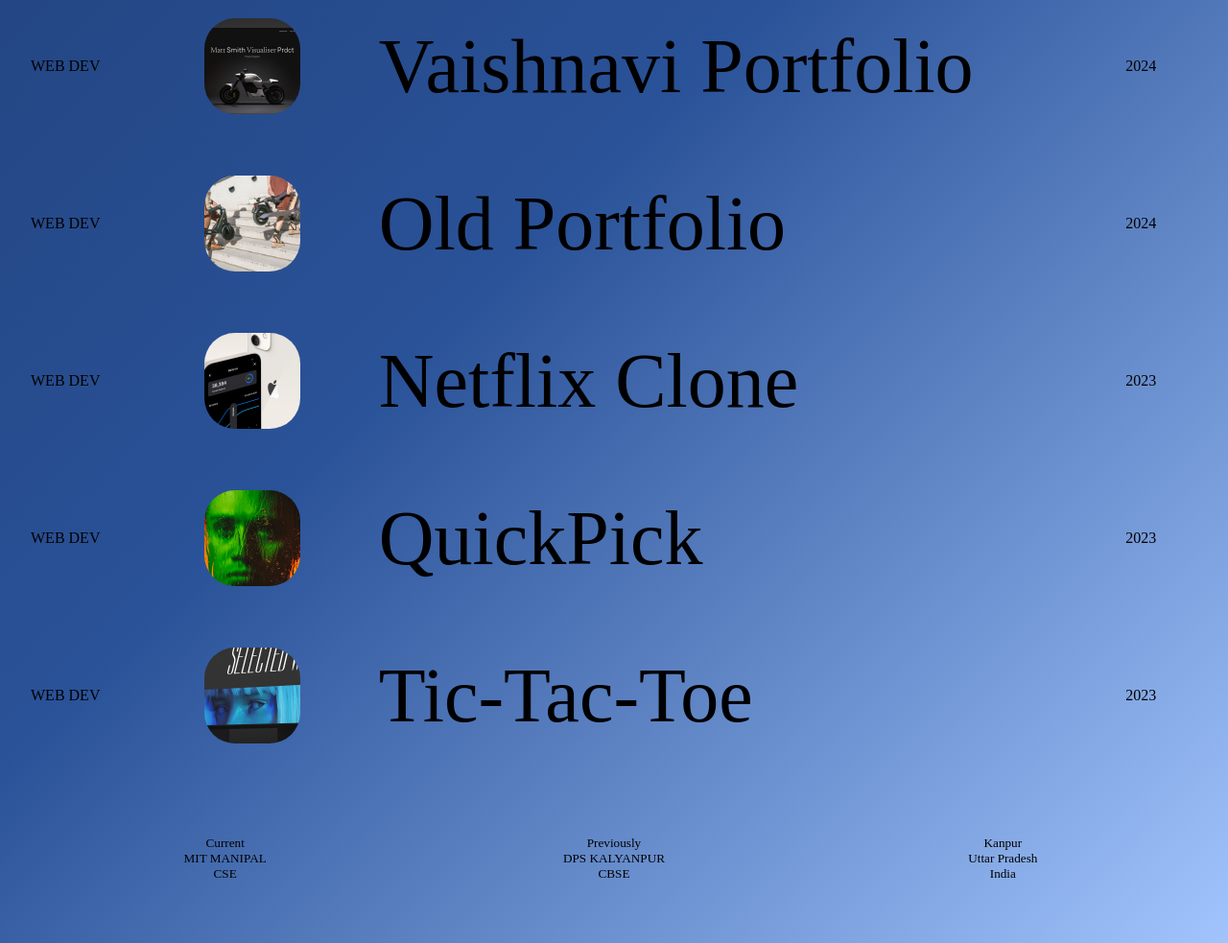
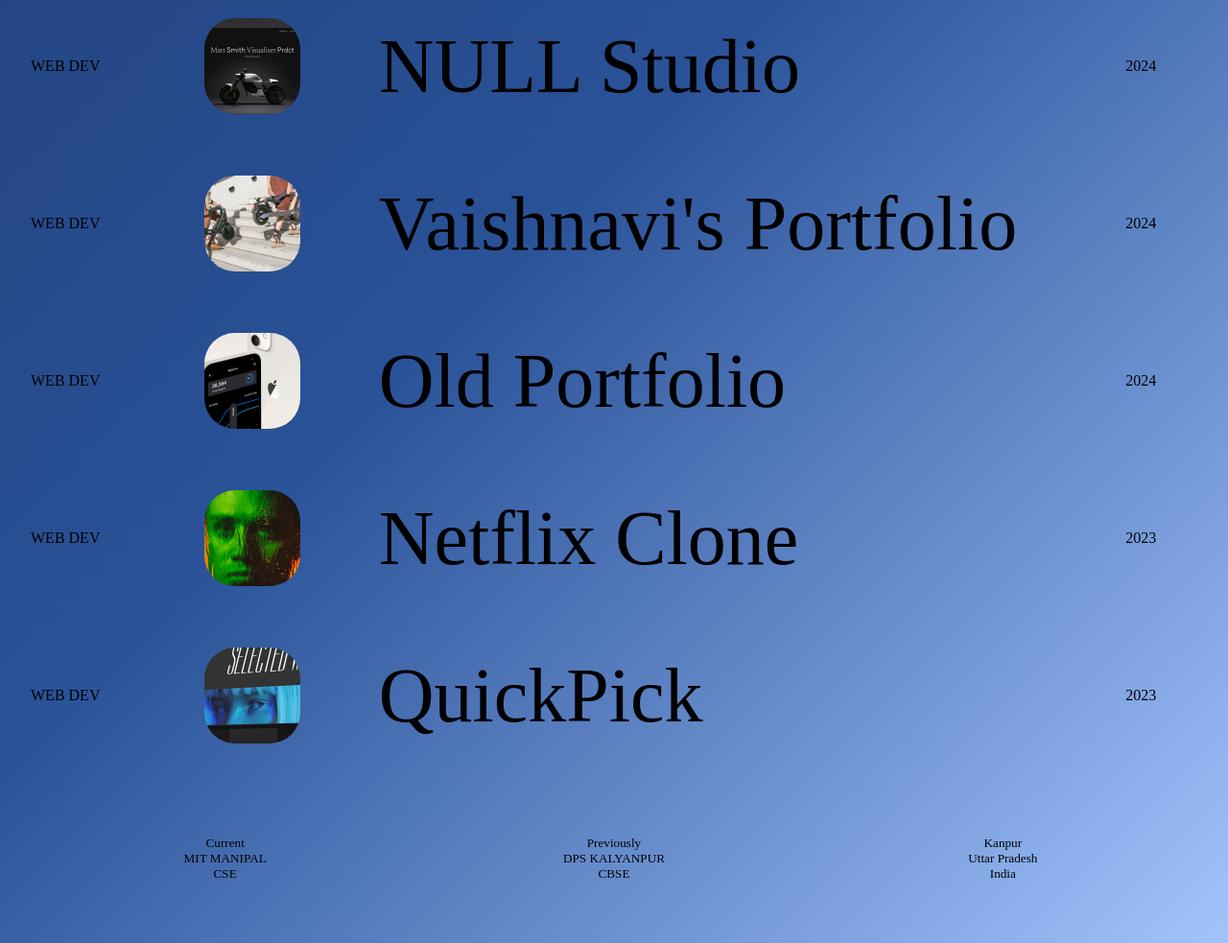
Before and after one commit to adityagarwal15/Old-Portfolio, a plain HTML site: page case-studies.html in a window 1280 px wide. Shown: the part 665-1648 px from the top of the page at 96% size. Drawn offline with Linux system fonts and the light colour scheme.

Commit message:
Update case-studies.html

```diff
--- a/case-studies.html
+++ b/case-studies.html
@@ -67,7 +67,7 @@
           <div class="study-icon">
             <div class="study-icon-img" id="project-4"></div>
           </div>
-          <div class="study-name">Vaishnavi Portfolio</div>
+          <div class="study-name">NULL Studio</div>
           <div class="study-year">2024</div>
         </div>
 
@@ -76,7 +76,7 @@
           <div class="study-icon">
             <div class="study-icon-img" id="project-5"></div>
           </div>
-          <div class="study-name">Old Portfolio</div>
+          <div class="study-name">Vaishnavi's Portfolio</div>
           <div class="study-year">2024</div>
         </div>
 
@@ -85,8 +85,8 @@
           <div class="study-icon">
             <div class="study-icon-img" id="project-6"></div>
           </div>
-          <div class="study-name">Netflix Clone</div>
-          <div class="study-year">2023</div>
+          <div class="study-name">Old Portfolio</div>
+          <div class="study-year">2024</div>
         </div>
 
         <div class="study">
@@ -94,7 +94,7 @@
           <div class="study-icon">
             <div class="study-icon-img" id="project-7"></div>
           </div>
-          <div class="study-name">QuickPick</div>
+          <div class="study-name">Netflix Clone</div>
           <div class="study-year">2023</div>
         </div>
 
@@ -103,7 +103,7 @@
           <div class="study-icon">
             <div class="study-icon-img" id="project-8"></div>
           </div>
-          <div class="study-name">Tic-Tac-Toe</div>
+          <div class="study-name">QuickPick</div>
           <div class="study-year">2023</div>
         </div>
       </section>
```
